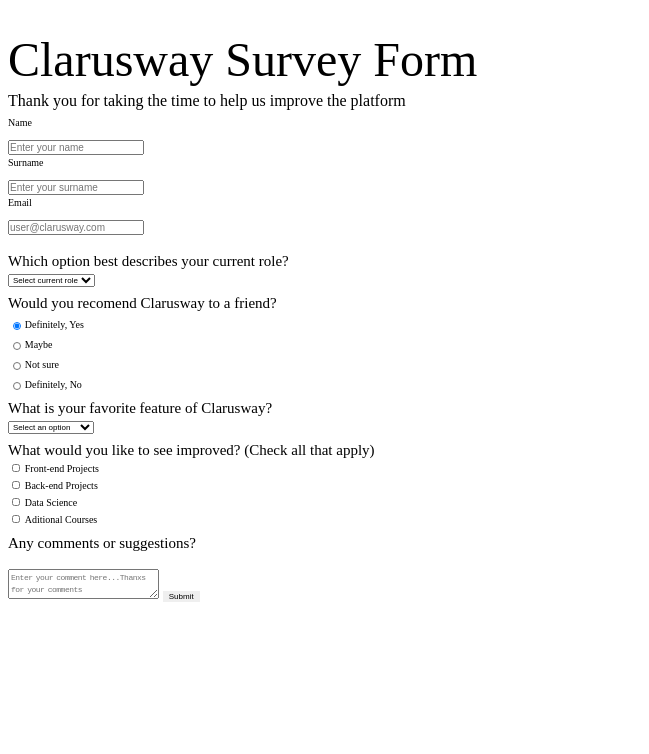
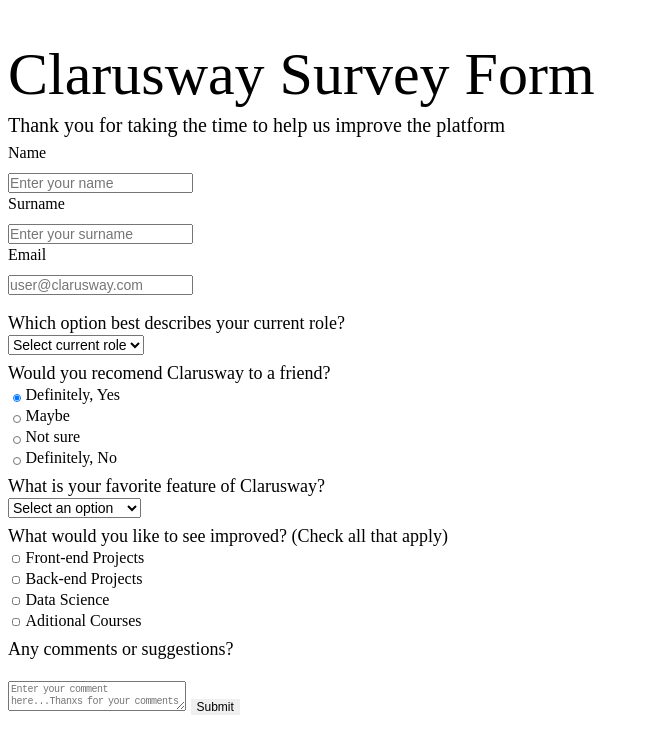
Before and after one commit to 8490/Sprint_0_Survey_Form, a plain HTML site: page index.html in a window 1280 px wide. Shown: the whole page, without its empty margins (0-649 px from the left). Drawn offline with Linux system fonts and the light colour scheme.

Commit message:
style.css updated

```diff
--- a/style.css
+++ b/style.css
@@ -1,38 +1,39 @@
 h1 {
-    font-size: 48px;
+    font-size: 60px;
     padding-bottom: 0px;
     margin-bottom: 0px;
     font-weight: lighter;
 }
 
 p {
+    font-size: 20px;
     padding-top: 0px;
     margin-top: 5px;
     margin-bottom: 5px;
 }
 
 .box {
-    font-size: 12px;
+    font-size: 18px;
     padding-top: 0px;
     margin-top: 0px;
 }
 
 #name, #surname, #email {
-    font-size: 10px;
+    font-size: 14px;
     margin-top: 10px;
     padding: 0px;
 }
 
 .box4 {
-    font-size: 15px;
+    font-size: 18px;
     margin-bottom: 8px;
 }
 #role, #feature {
-    font-size: 8px;
+    font-size: 14px;
 }
 
 label {
-    font-size: 10px;
+    font-size: 16px;
     position: relative;
     padding-left: 0px;
 
@@ -61,12 +62,12 @@
 }
 
 #comment {
-    font-size: 8px;
+    font-size: 10px;
     line-height: 12px;
     word-spacing: -1px;
     letter-spacing: -0.5px;
 }
 #submit {
-    font-size: 8px;
+    font-size: 12px;
     border: none;
 }
```
